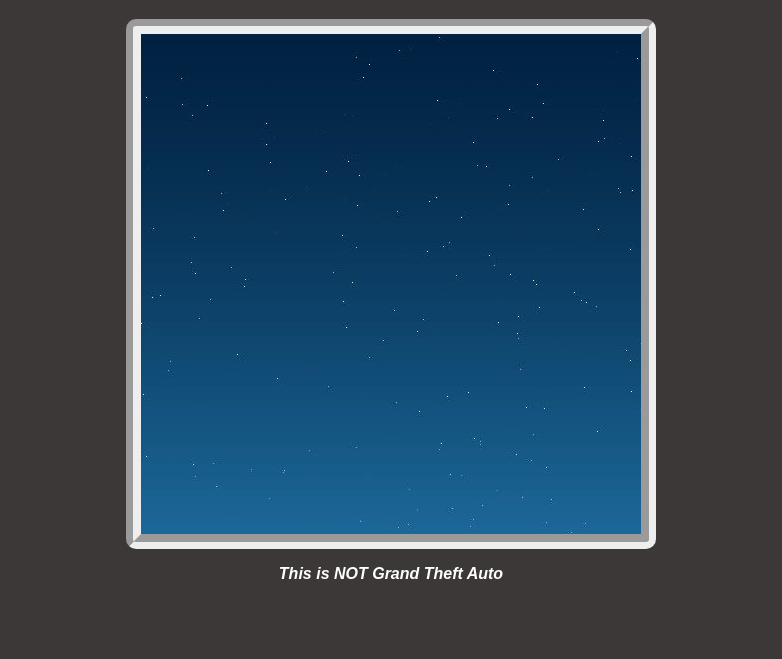
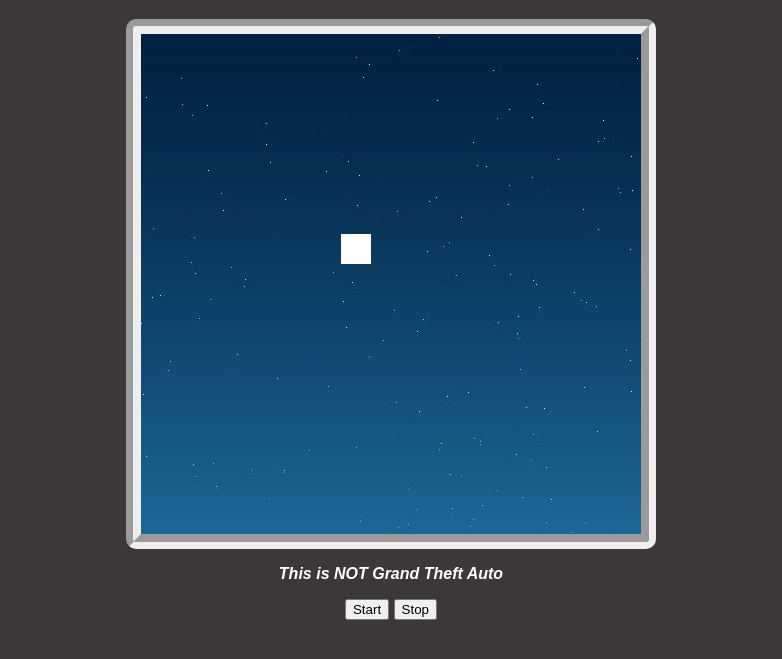
Before and after one commit to momentum-team-3/js-build-a-game-team-harrison-sloan, a plain HTML site: page index.html in a window 1280 px wide. Shown: the part 61-720 px from the top of the page, without its empty margins (249-1031 px from the left). Drawn offline with Linux system fonts and the light colour scheme.

Commit message:
mechanics of the player moving around

```diff
--- a/game.js
+++ b/game.js
@@ -2,6 +2,7 @@ const canvas = document.querySelector("#canvas");
 const WIDTH = canvas.width;
 const HEIGHT = canvas.height;
 const WHITE = "rgb(255, 255, 255)";
+let animationID;
 /*
 const RED = "rgb(255, 0, 0)";
 const MINXPOSITION = 0;
@@ -18,7 +19,7 @@ function makeRectangle (x,y,height,width,color, isPlayer) {
         yUPPER: HEIGHT - height,
         xLower: 0,
         YLower: 0,
-        color:color,
+        color: color,
         isPlayer: isPlayer,
     }
 }
@@ -36,7 +37,15 @@ function drawRect(x,y,width,height,color) {
     ctx.fillStyle = color;
     ctx.fillRect(x,y,width,height);
 }
-/*
+
+drawRect(player.x, player.y, player.width, player.height, player.color);
+
+
+function clearScreen() {
+    let context = getContext();
+    context.clearRect(0,0,WIDTH,HEIGHT);
+}
+
 function keyPressListener (event) {
     if (event.key === "ArrowUp") {
         player.y -= 10
@@ -63,10 +72,11 @@ function keyPressListener (event) {
 
 
 function drawFrame () {
+    clearScreen();
     drawRect(player.x, player.y, player.width, player.height, player.color);
 }
 
 
 window.addEventListener("keydown", keyPressListener);
-
-*/
+document.querySelector("#start-button").addEventListener("click", () => animationID = window.setInterval(drawFrame, 20))
+document.querySelector("#stop-button").addEventListener("click", () => window.clearInterval(animationID))
--- a/index.html
+++ b/index.html
@@ -14,5 +14,9 @@
     <canvas id="canvas" width="500" height="500"></canvas>
     <p><strong>This is NOT Grand Theft Auto</strong></p>
   </header>
+  <main>
+    <button id="start-button">Start</button>
+    <button id="stop-button">Stop</button>
+  </main>
 </body>
 </html>
--- a/main.css
+++ b/main.css
@@ -22,3 +22,7 @@ body {
 p {
     font-style: italic;
 }
+
+main {
+    text-align: center;
+}
```
